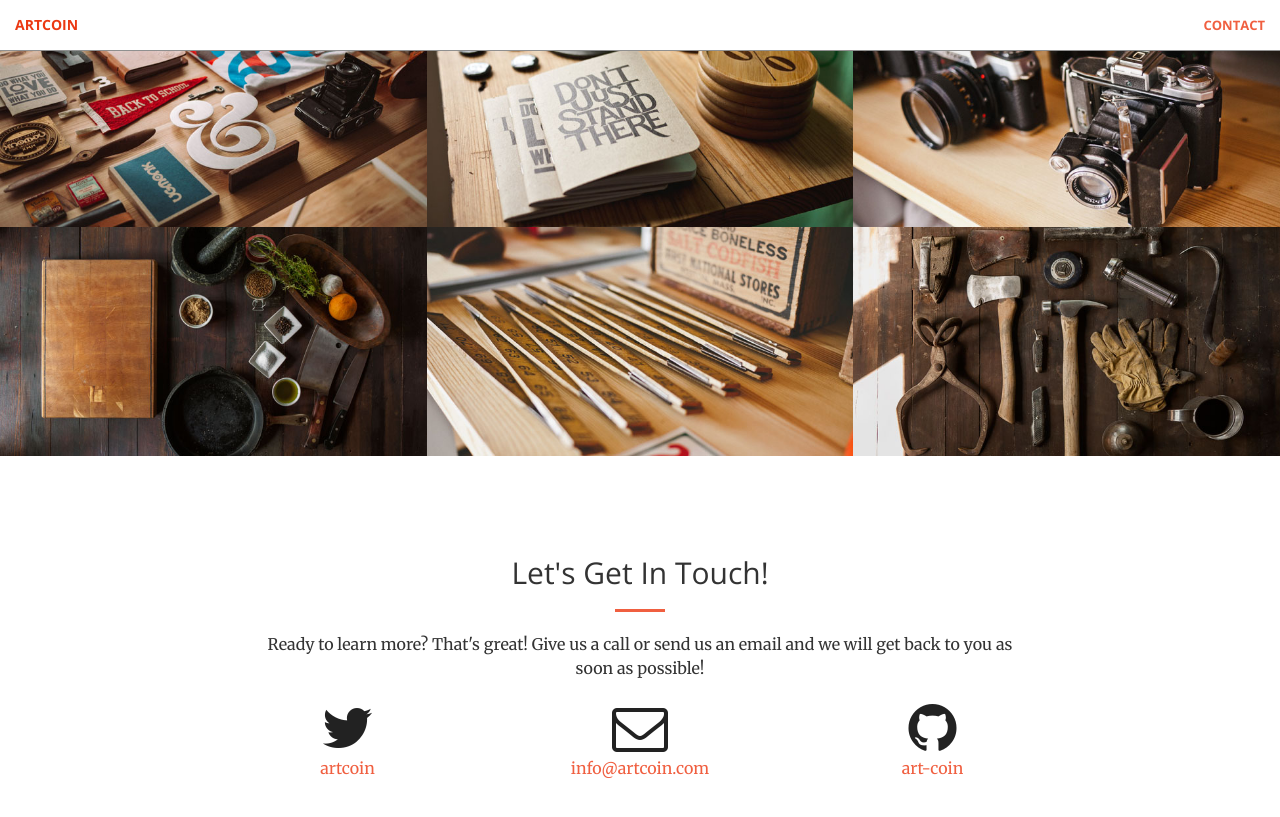
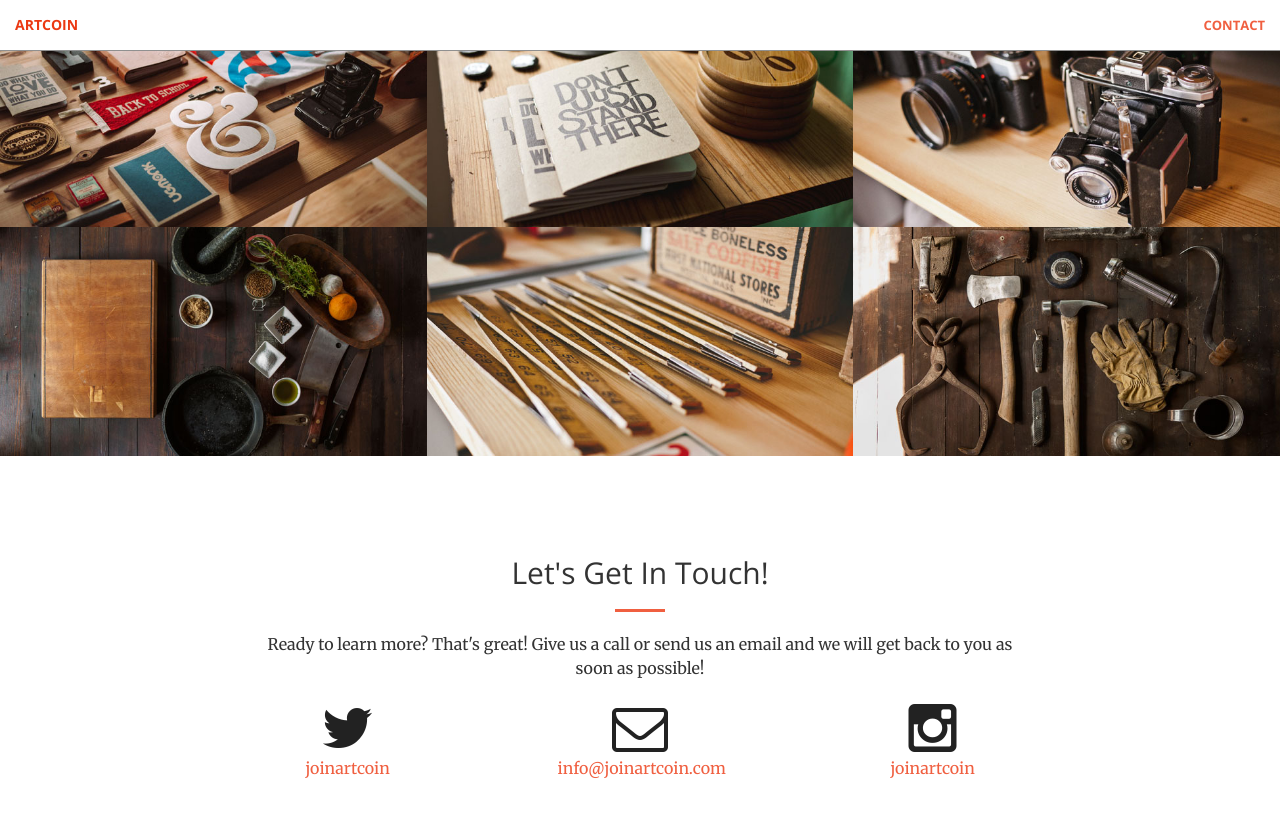
Before and after one commit to art-coin/landing, a Jekyll site: the page built from index.html, in a window 1280 px wide and 900 px high, scrolled down 903 px. Shown: the top 817 px of the window. Built offline with Jekyll 4.4.1, drawn with Linux system fonts in a browser that asks for light colours.

Commit message:
oops: change the real source code

```diff
--- a/_config.yml
+++ b/_config.yml
@@ -1,12 +1,13 @@
 # Site settings
 title: ArtCoin
-email: info@artcoin.com
+email: info@joinartcoin.com
 description: > # this means to ignore newlines until "baseurl:"
 baseurl: "" # the subpath of your site, e.g. /blog/
 url: "" # the base hostname & protocol for your site
 
-twitter_username: artcoin
+twitter_username: joinartcoin
 github_username: art-coin
+instagram_username: joinartcoin
 
 # Build settings
 markdown: kramdown
--- a/_includes/contact.html
+++ b/_includes/contact.html
@@ -19,9 +19,9 @@
             </a>
         </div>
         <div class="col-lg-2 col-lg-offset-1 text-center">
-            <a href="https://github.com/{{ site.github_username }}">
-            <i class="fa fa-github fa-3x wow bounceIn" data-wow-delay=".1s"></i>
-                <p>{{ site.github_username }}</p>
+            <a href="https://www.instagram.com/{{ site.instagram_username }}">
+            <i class="fa fa-instagram fa-3x wow bounceIn" data-wow-delay=".1s"></i>
+                <p>{{ site.instagram_username }}</p>
             </a>
         </div>
 
```
